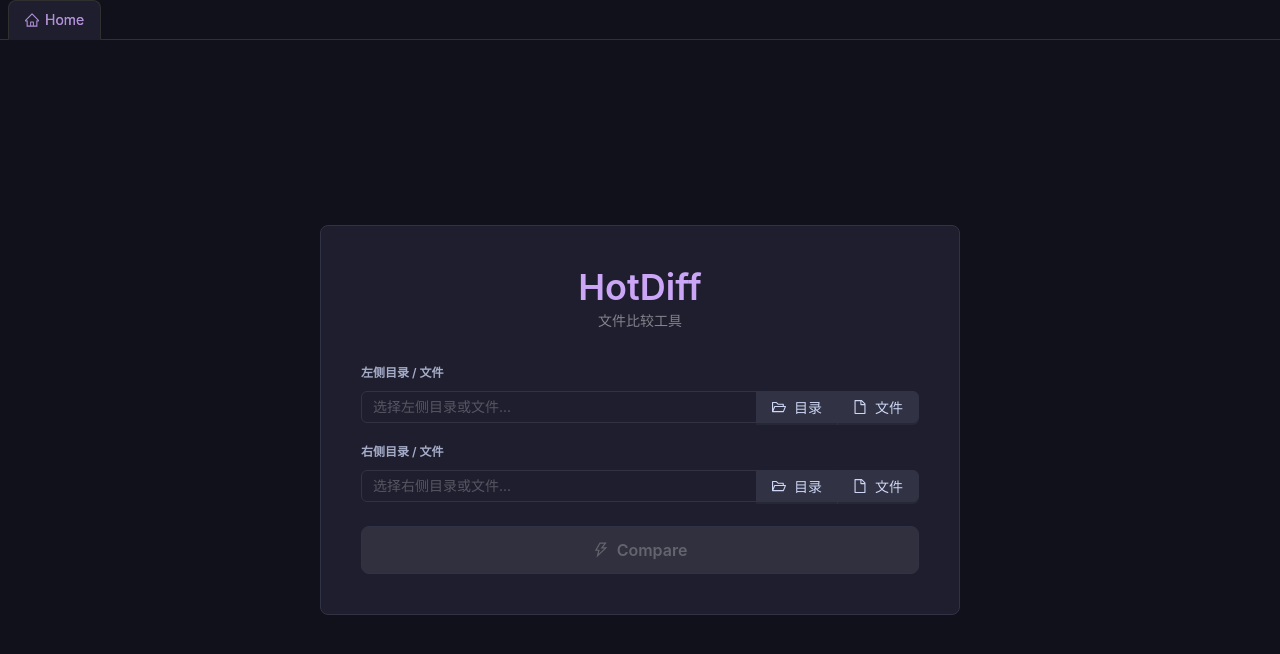
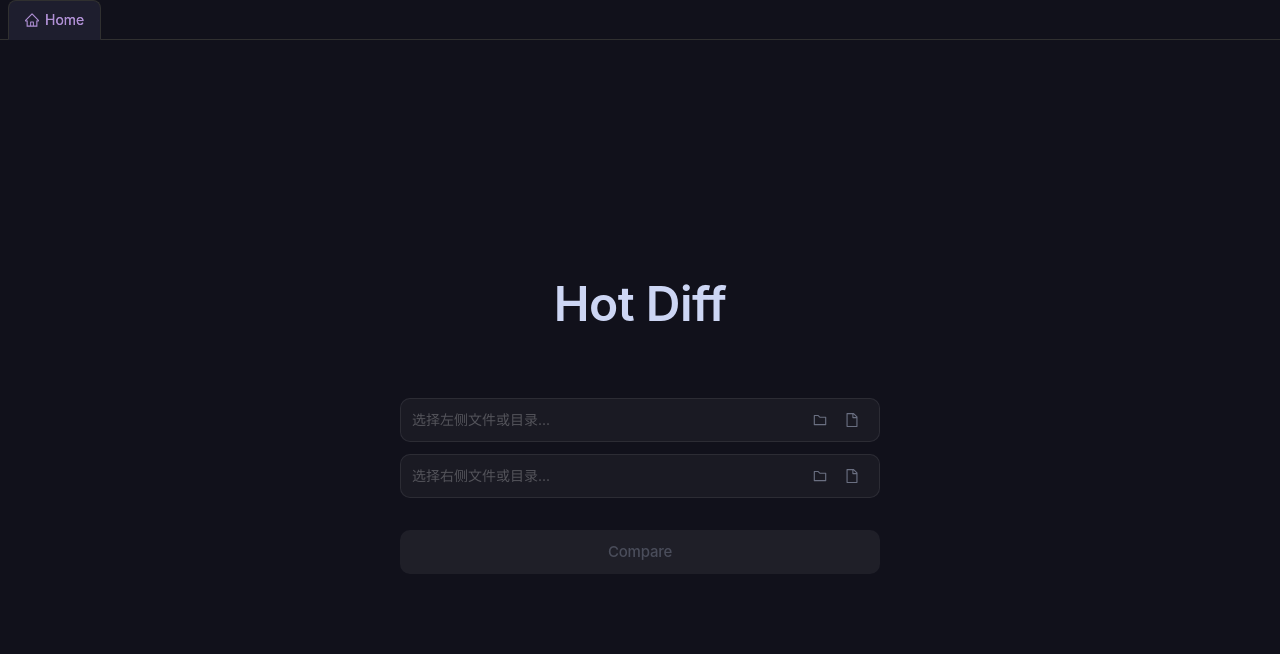
Before and after one commit to hotdiff/hotdiff, a React (Vite) app in the folder frontend/: page / in a window 1280 px wide. Shown: the top 654 px of the page. Built offline with nearby package versions, Linux system fonts and the light colour scheme; the HTML template or start-up script is replaced by a standard one.

Commit message:
refactor: redesign HomeView with Apple minimalist style, add allowClear

```diff
--- a/frontend/src/components/HomeView.tsx
+++ b/frontend/src/components/HomeView.tsx
@@ -1,123 +1,132 @@
 import { useState } from 'react';
-import { Button, Input, Space, Typography, Card, Progress } from 'antd';
-import { FolderOpenOutlined, FileOutlined, ThunderboltOutlined } from '@ant-design/icons';
+import { Button, Input, Space } from 'antd';
+import { FolderOutlined, FileOutlined } from '@ant-design/icons';
 import { SelectDirectory, SelectFile } from '../../wailsjs/go/main/App';
-
-const { Title, Text } = Typography;
 
 interface HomeViewProps {
   onCompare: (left: string, right: string) => void;
 }
 
+const inputStyle: React.CSSProperties = {
+  height: 44,
+  fontSize: 14,
+  borderRadius: 10,
+  border: '1px solid rgba(255,255,255,0.08)',
+  background: 'rgba(255,255,255,0.04)',
+  color: '#cdd6f4',
+  cursor: 'pointer',
+};
+
+const iconBtnStyle: React.CSSProperties = {
+  color: 'rgba(205,214,244,0.45)',
+  width: 32,
+  height: 32,
+  display: 'flex',
+  alignItems: 'center',
+  justifyContent: 'center',
+};
+
 export default function HomeView({ onCompare }: HomeViewProps) {
   const [leftPath, setLeftPath] = useState('');
   const [rightPath, setRightPath] = useState('');
 
-  const selectLeftDir = async () => {
-    const dir = await SelectDirectory();
-    if (dir) setLeftPath(dir);
-  };
-
-  const selectLeftFile = async () => {
-    const file = await SelectFile();
-    if (file) setLeftPath(file);
-  };
-
-  const selectRightDir = async () => {
-    const dir = await SelectDirectory();
-    if (dir) setRightPath(dir);
-  };
-
-  const selectRightFile = async () => {
-    const file = await SelectFile();
-    if (file) setRightPath(file);
-  };
+  const selectLeftDir = async () => { const dir = await SelectDirectory(); if (dir) setLeftPath(dir); };
+  const selectLeftFile = async () => { const file = await SelectFile(); if (file) setLeftPath(file); };
+  const selectRightDir = async () => { const dir = await SelectDirectory(); if (dir) setRightPath(dir); };
+  const selectRightFile = async () => { const file = await SelectFile(); if (file) setRightPath(file); };
 
   const handleCompare = () => {
     if (!leftPath.trim() || !rightPath.trim()) return;
     onCompare(leftPath.trim(), rightPath.trim());
   };
 
+  const canCompare = leftPath.trim() && rightPath.trim();
+
   return (
     <div style={{
       flex: 1,
       display: 'flex',
+      flexDirection: 'column',
       alignItems: 'center',
       justifyContent: 'center',
-      padding: 32,
+      padding: '60px 32px',
       minHeight: '100%',
     }}>
-      <Card
-        style={{
+      <h1 style={{
+        margin: 0,
+        fontSize: 48,
+        fontWeight: 600,
+        color: '#cdd6f4',
+        letterSpacing: '-0.5px',
+      }}>
+        Hot Diff
+      </h1>
+
+      <div style={{
         width: '100%',
-          maxWidth: 640,
-          borderColor: '#313244',
-        }}
-        styles={{ body: { padding: 40 } }}
-      >
-        <div style={{ textAlign: 'center', marginBottom: 32 }}>
-          <Title level={1} style={{ color: '#cba6f7', margin: 0, fontSize: 36 }}>
-            HotDiff
-          </Title>
-          <Text type="secondary" style={{ fontSize: 14 }}>文件比较工具</Text>
-        </div>
-
-        <div style={{ marginBottom: 20 }}>
-          <Text strong style={{ display: 'block', marginBottom: 8, fontSize: 12, color: '#a6adc8', textTransform: 'uppercase' }}>
-            左侧目录 / 文件
-          </Text>
-          <Space.Compact style={{ width: '100%' }}>
+        maxWidth: 480,
+        marginTop: 56,
+        display: 'flex',
+        flexDirection: 'column',
+        gap: 12,
+      }}>
         <Input
           value={leftPath}
-              placeholder="选择左侧目录或文件..."
-              readOnly
-              style={{ background: '#1e1e2e', borderColor: '#313244', color: '#cdd6f4' }}
+          placeholder="选择左侧文件或目录..."
+          allowClear
+          onChange={e => { if (!e.target.value) setLeftPath(''); }}
+          onClick={selectLeftDir}
+          suffix={
+            <Space size={0}>
+              <Button type="text" size="small" icon={<FolderOutlined />}
+                style={iconBtnStyle}
+                onClick={e => { e.stopPropagation(); selectLeftDir(); }} />
+              <Button type="text" size="small" icon={<FileOutlined />}
+                style={iconBtnStyle}
+                onClick={e => { e.stopPropagation(); selectLeftFile(); }} />
+            </Space>
+          }
+          style={inputStyle}
         />
-            <Button icon={<FolderOpenOutlined />} onClick={selectLeftDir} style={{ background: '#313244', color: '#cdd6f4', borderColor: '#313244' }}>
-              目录
-            </Button>
-            <Button icon={<FileOutlined />} onClick={selectLeftFile} style={{ background: '#313244', color: '#cdd6f4', borderColor: '#313244' }}>
-              文件
-            </Button>
-          </Space.Compact>
-        </div>
 
-        <div style={{ marginBottom: 24 }}>
-          <Text strong style={{ display: 'block', marginBottom: 8, fontSize: 12, color: '#a6adc8', textTransform: 'uppercase' }}>
-            右侧目录 / 文件
-          </Text>
-          <Space.Compact style={{ width: '100%' }}>
         <Input
           value={rightPath}
-              placeholder="选择右侧目录或文件..."
-              readOnly
-              style={{ background: '#1e1e2e', borderColor: '#313244', color: '#cdd6f4' }}
+          placeholder="选择右侧文件或目录..."
+          allowClear
+          onChange={e => { if (!e.target.value) setRightPath(''); }}
+          onClick={selectRightDir}
+          suffix={
+            <Space size={0}>
+              <Button type="text" size="small" icon={<FolderOutlined />}
+                style={iconBtnStyle}
+                onClick={e => { e.stopPropagation(); selectRightDir(); }} />
+              <Button type="text" size="small" icon={<FileOutlined />}
+                style={iconBtnStyle}
+                onClick={e => { e.stopPropagation(); selectRightFile(); }} />
+            </Space>
+          }
+          style={inputStyle}
         />
-            <Button icon={<FolderOpenOutlined />} onClick={selectRightDir} style={{ background: '#313244', color: '#cdd6f4', borderColor: '#313244' }}>
-              目录
-            </Button>
-            <Button icon={<FileOutlined />} onClick={selectRightFile} style={{ background: '#313244', color: '#cdd6f4', borderColor: '#313244' }}>
-              文件
-            </Button>
-          </Space.Compact>
-        </div>
 
         <Button
-          type="primary"
+          onClick={handleCompare}
+          disabled={!canCompare}
+          style={{
+            height: 44,
+            marginTop: 20,
+            borderRadius: 10,
+            fontSize: 15,
+            fontWeight: 500,
+            letterSpacing: '-0.2px',
+            border: 'none',
+            background: canCompare ? '#cba6f7' : 'rgba(255,255,255,0.06)',
+            color: canCompare ? '#1e1e2e' : 'rgba(205,214,244,0.25)',
+          }}
           block
-          size="large"
-          icon={<ThunderboltOutlined />}
-          onClick={handleCompare}
-          disabled={!leftPath.trim() || !rightPath.trim()}
-          style={{
-            height: 48,
-            fontSize: 16,
-            fontWeight: 600,
-          }}
         >
           Compare
         </Button>
-      </Card>
+      </div>
     </div>
   );
 }
```
Lines whose indentation alone changed are shown as unchanged.
